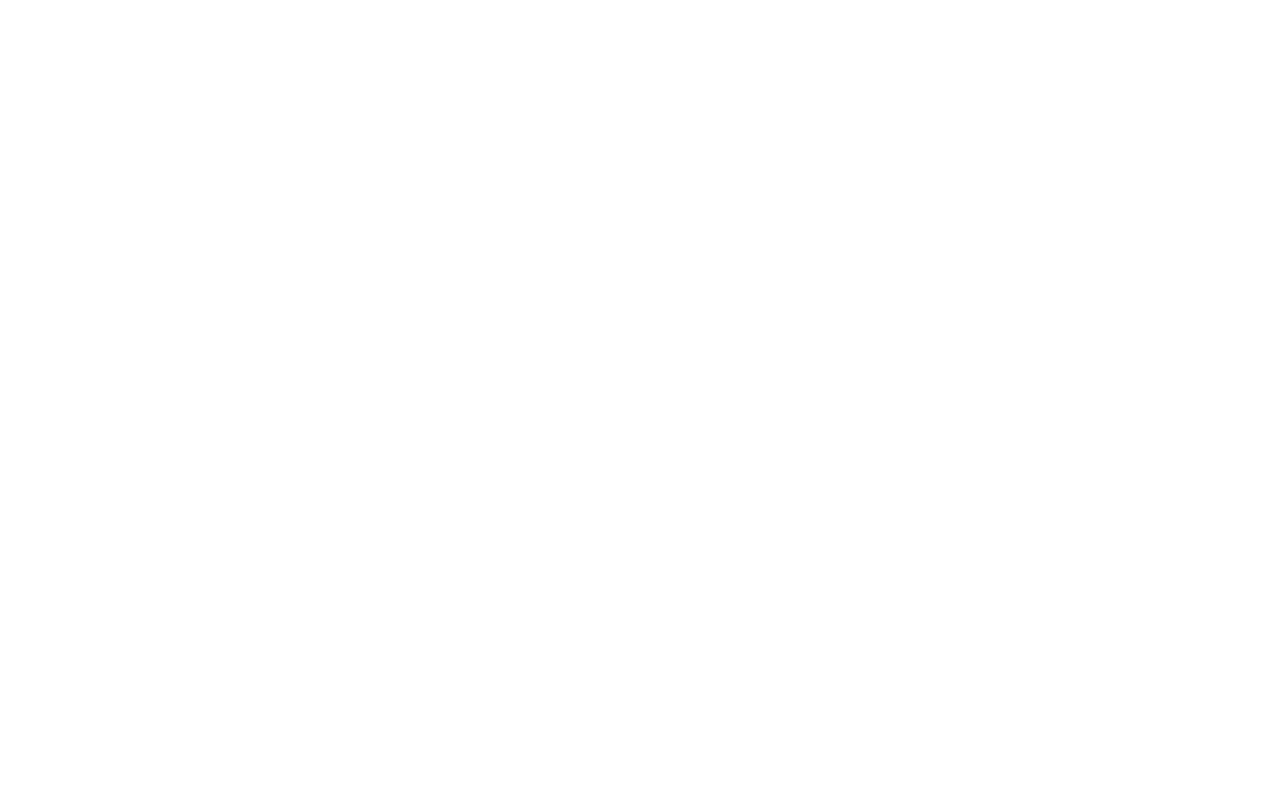
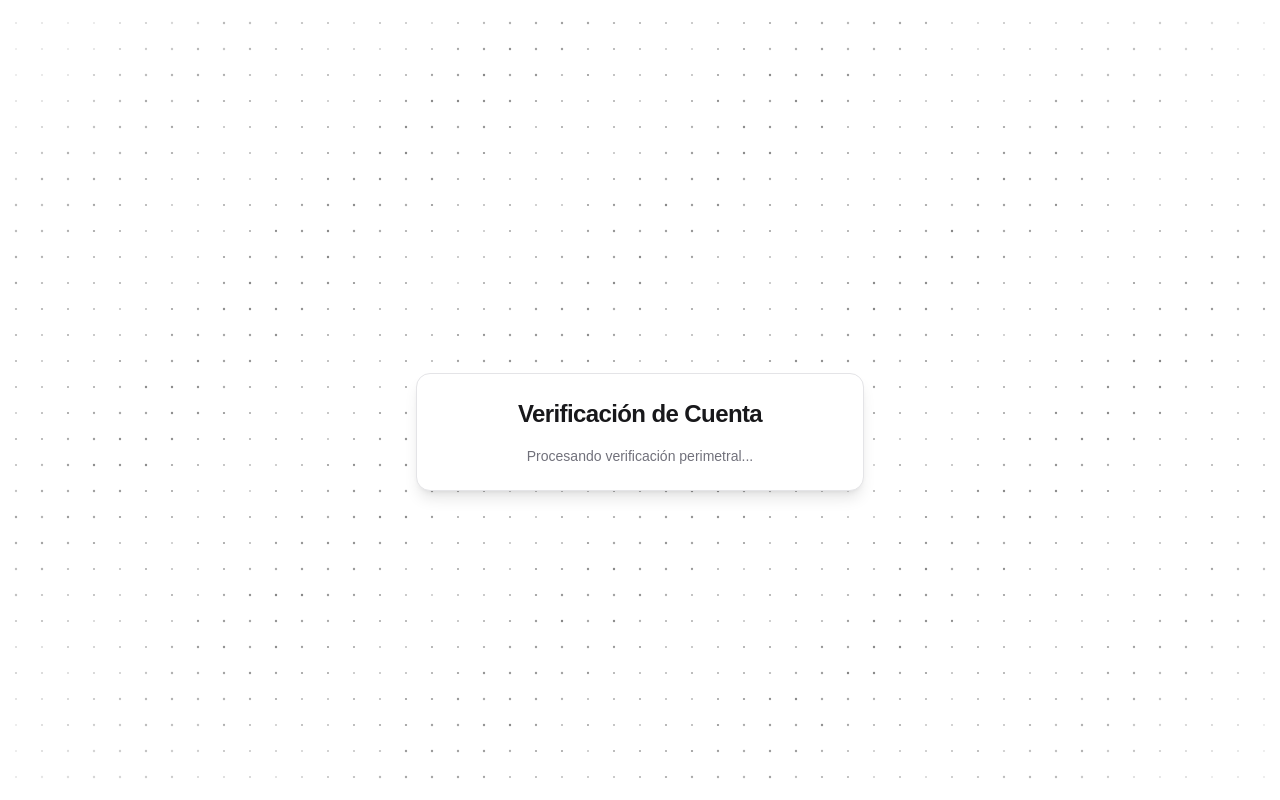
Before and after one commit to mvalenciar/task-manager-frontend, a React (Vite) app: page /verify-email in a window 1280 px wide. Before the commit this address had no page. Built offline with nearby package versions, Linux system fonts and the light colour scheme; the HTML template or start-up script is replaced by a standard one.

Commit message:
refactor: modularizar el dominio de autenticación bajo el patrón de características y aislar la lógica en un hook personalizado

```diff
--- /dev/null
+++ b/src/features/auth/actions/verify-email-by-api.ts
@@ -0,0 +1,34 @@
+import axios from "axios";
+import { taskApi } from "@/services/api";
+
+interface VerifyEmailResponse {
+	success: boolean;
+	message: string;
+}
+
+export const verifyEmailByApi = async (
+	cryptoToken: string,
+): Promise<VerifyEmailResponse> => {
+	try {
+		const response = await taskApi.get(
+			`/users/verify-email?token=${cryptoToken}`,
+		);
+		return {
+			success: true,
+			message: response.data.message || "¡Cuenta activada con éxito!",
+		};
+	} catch (error) {
+		if (axios.isAxiosError(error)) {
+			return {
+				success: false,
+				message:
+					error.response?.data?.error ||
+					"El token es inválido o ya ha expirado.",
+			};
+		}
+		return {
+			success: false,
+			message: "Hubo un error inesperado de conexión con el servidor.",
+		};
+	}
+};
--- /dev/null
+++ b/src/features/auth/components/VerifyEmailCard.tsx
@@ -0,0 +1,50 @@
+import { useNavigate } from "react-router-dom";
+
+import { Button } from "@/components/ui/button";
+
+import type { AuthStatus } from "../interfaces/auth.interface";
+
+interface VerifyEmailCardProps {
+	status: AuthStatus;
+	message: string;
+}
+
+const VerifyEmailCard = ({ status, message }: VerifyEmailCardProps) => {
+	const navigate = useNavigate();
+
+	return (
+		<div className="flex min-h-screen items-center justify-center p-4">
+			<div className="w-full max-w-md p-6 bg-white border border-zinc-200 rounded-xl shadow-lg space-y-4 text-center">
+				{/* Título de la sección */}
+				<h1 className="text-2xl font-bold tracking-tight text-zinc-900">
+					Verificación de Cuenta
+				</h1>
+
+				{/* Mensaje dinámico según el estado de la petición */}
+				<p
+					className={`text-sm ${
+						status === "error"
+							? "text-red-500 font-medium"
+							: status === "success"
+								? "text-green-600 font-medium"
+								: "text-zinc-500"
+					}`}
+				>
+					{message}
+				</p>
+
+				{/* 🎯 El botón para ir al login solo aparece cuando la carga termina (éxito o fallo) */}
+				{status !== "loading" && (
+					<Button
+						onClick={() => navigate("/login")}
+						className="w-full mt-2 bg-zinc-900 text-white rounded-md py-2 text-sm font-medium hover:bg-zinc-800 active:scale-98 transition-all cursor-pointer"
+					>
+						Ir al Inicio de Sesión
+					</Button>
+				)}
+			</div>
+		</div>
+	);
+};
+
+export default VerifyEmailCard;
--- /dev/null
+++ b/src/features/auth/hooks/useAuth.tsx
@@ -0,0 +1,34 @@
+import { useCallback, useState } from "react";
+import { verifyEmailByApi } from "../actions/verify-email-by-api";
+import type { AuthStatus } from "../interfaces/auth.interface";
+
+export const useAuth = () => {
+	// Estado verificación de email
+	const [status, setStatus] = useState<AuthStatus>("loading");
+
+	// Declaración de estado para el mensaje de verificación
+	const [message, setMessage] = useState(
+		"Procesando verificación perimetral...",
+	);
+
+	const executeEmailVerification = useCallback(async (token: string) => {
+		const result = await verifyEmailByApi(token);
+
+		if (result.success) {
+			setStatus("success");
+			setMessage(`✅ ${result.message}`);
+		} else {
+			setStatus("error");
+			setMessage(`❌ ${result.message}`); // ➔ ¡Captura el error semántico real del backend!
+		}
+	}, []);
+
+	return {
+		// Values
+		status,
+		message,
+
+		// Actions
+		executeEmailVerification,
+	};
+};
--- /dev/null
+++ b/src/features/auth/interfaces/auth.interface.ts
@@ -0,0 +1 @@
+export type AuthStatus = "loading" | "success" | "error";
--- a/src/routes/AppRoutes.tsx
+++ b/src/routes/AppRoutes.tsx
@@ -5,6 +5,8 @@
 import Home from "@/views/Home/Home";
 import Login from "@/views/Login/Login";
 import Register from "@/views/Register/Register";
+import VerifyEmail from "@/views/VerifyEmail/VerifyEmail";
+
 import ProtectedRoute from "./ProtectedRoute";
 
 export const AppRoutes = () => {
@@ -15,6 +17,7 @@
 				<Route path="/" element={<Home />} />
 				<Route path="/login" element={<Login />} />
 				<Route path="/register" element={<Register />} />
+				<Route path="/verify-email" element={<VerifyEmail />} />
 
 				{/* 🔒 RUTAS PROTEGIDAS */}
 				<Route element={<ProtectedRoute />}>
--- a/src/views/Register/Register.tsx
+++ b/src/views/Register/Register.tsx
@@ -55,6 +55,16 @@
 				<form onSubmit={handleSubmit}>
 					<div className="flex flex-col gap-6">
 						<div className="grid gap-2">
+							<Label htmlFor="alias">Alias</Label>
+							<Input
+								id="alias"
+								type="text"
+								placeholder="@example"
+								required
+								onChange={(e) => setEmail(e.target.value)}
+							/>
+						</div>
+						<div className="grid gap-2">
 							<Label htmlFor="email">Email</Label>
 							<Input
 								id="email"
--- /dev/null
+++ b/src/views/VerifyEmail/VerifyEmail.tsx
@@ -0,0 +1,39 @@
+import { useEffect } from "react";
+import { useNavigate, useSearchParams } from "react-router-dom";
+
+import VerifyEmailCard from "@/features/auth/components/VerifyEmailCard";
+
+import { useAuth } from "@/features/auth/hooks/useAuth";
+
+const VerifyEmail = () => {
+	const [searchParams] = useSearchParams();
+	const navigate = useNavigate();
+
+	const { status, message, executeEmailVerification } = useAuth();
+
+	const token = searchParams.get("token");
+
+	// Ejecuta la verificación de email cuando se cargue la página
+	useEffect(() => {
+		if (!token) {
+			return;
+		}
+
+		executeEmailVerification(token);
+	}, [token, executeEmailVerification]);
+
+	// Si el estado es "success", redirige al /login después de 3 segundos de forma automática
+	useEffect(() => {
+		if (status === "success") {
+			const timer = setTimeout(() => {
+				navigate("/login");
+			}, 3000);
+
+			return () => clearTimeout(timer);
+		}
+	}, [status, navigate]);
+
+	return <VerifyEmailCard status={status} message={message} />;
+};
+
+export default VerifyEmail;
```
